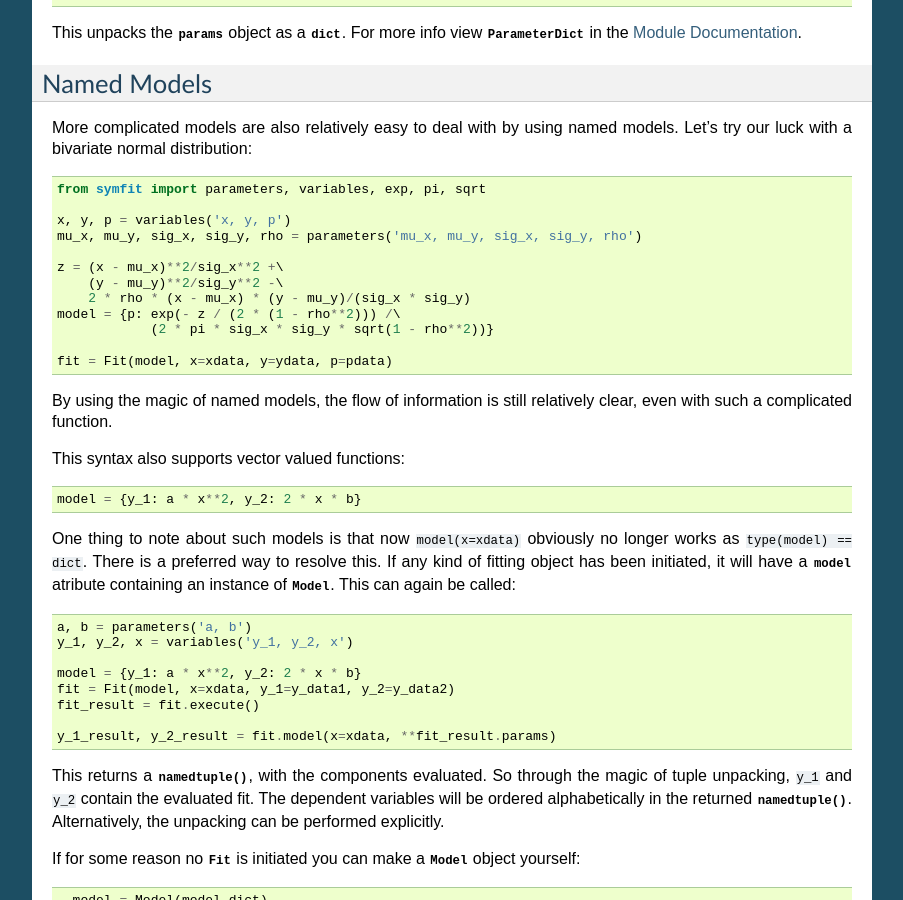
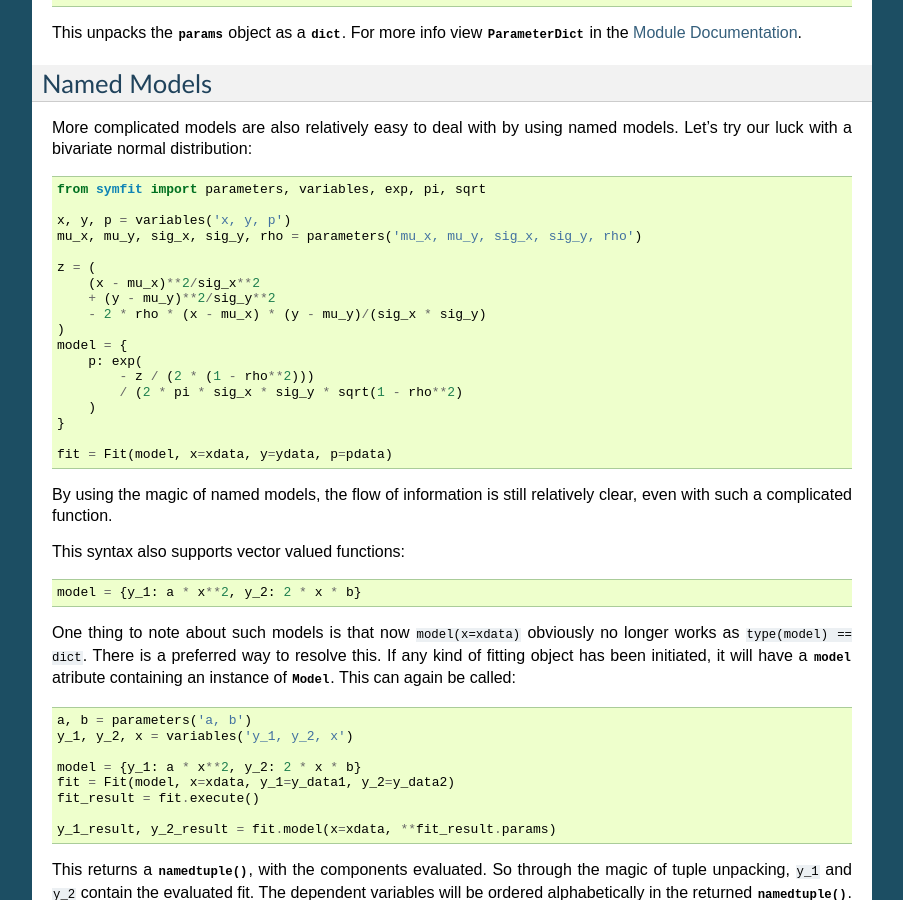
Before and after one commit to tBuLi/symfit, a Sphinx documentation site: the page built from docs/tutorial.rst, in a window 1280 px wide and 900 px high, scrolled down 2165 px. Shown: the whole window, without its empty margins (198-1101 px from the left). Built offline with Sphinx 7.4.7, drawn with Linux system fonts in a browser that asks for light colours.

Commit message:
Made splitting over multiple lines in occordance with PEP8 and the Hitchhikers guide to Python (aka the bible)

```diff
--- a/docs/tutorial.rst
+++ b/docs/tutorial.rst
@@ -119,11 +119,17 @@ models. Let's try our luck with a bivariate normal distribution::
   x, y, p = variables('x, y, p')
   mu_x, mu_y, sig_x, sig_y, rho = parameters('mu_x, mu_y, sig_x, sig_y, rho')
 
-  z = (x - mu_x)**2/sig_x**2 +\
-      (y - mu_y)**2/sig_y**2 -\
-      2 * rho * (x - mu_x) * (y - mu_y)/(sig_x * sig_y)
-  model = {p: exp(- z / (2 * (1 - rho**2))) /\
-              (2 * pi * sig_x * sig_y * sqrt(1 - rho**2))}
+  z = (
+      (x - mu_x)**2/sig_x**2
+      + (y - mu_y)**2/sig_y**2
+      - 2 * rho * (x - mu_x) * (y - mu_y)/(sig_x * sig_y)
+  )
+  model = {
+      p: exp(
+          - z / (2 * (1 - rho**2)))
+          / (2 * pi * sig_x * sig_y * sqrt(1 - rho**2)
+      )
+  }
 
   fit = Fit(model, x=xdata, y=ydata, p=pdata)
 
```
